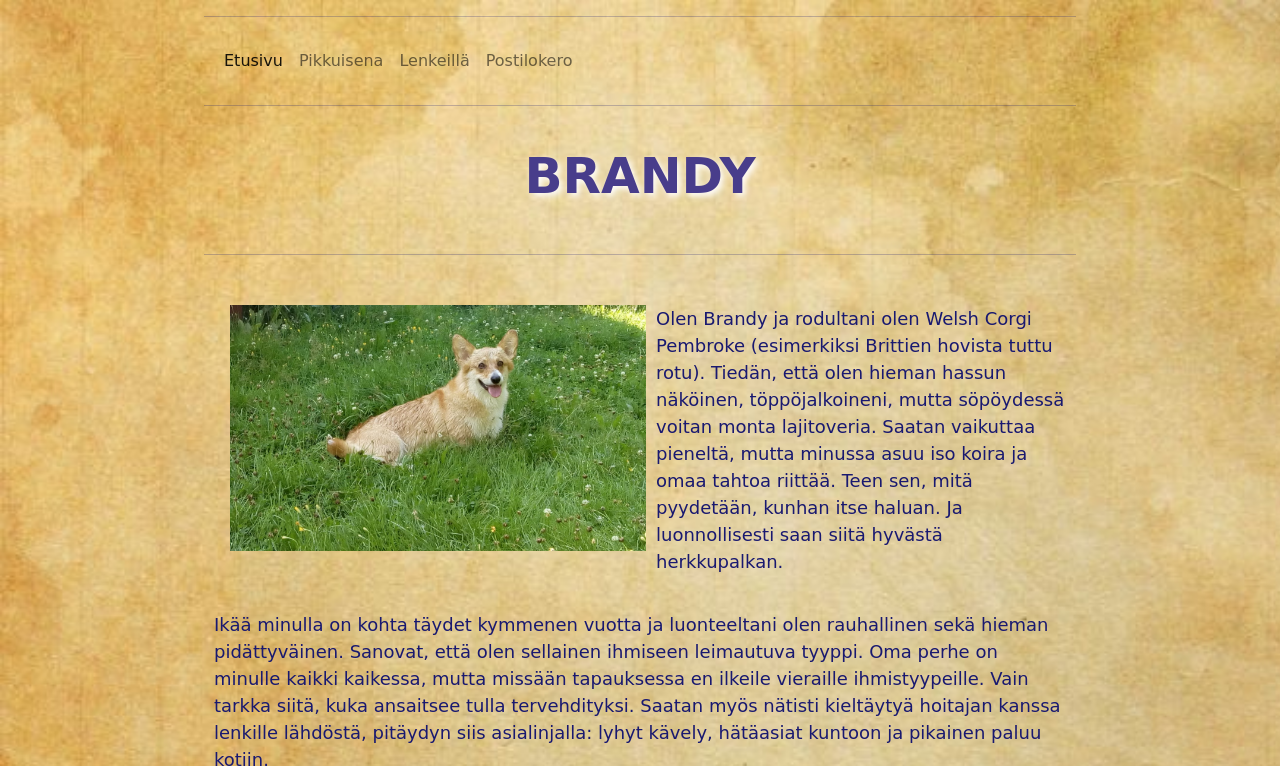
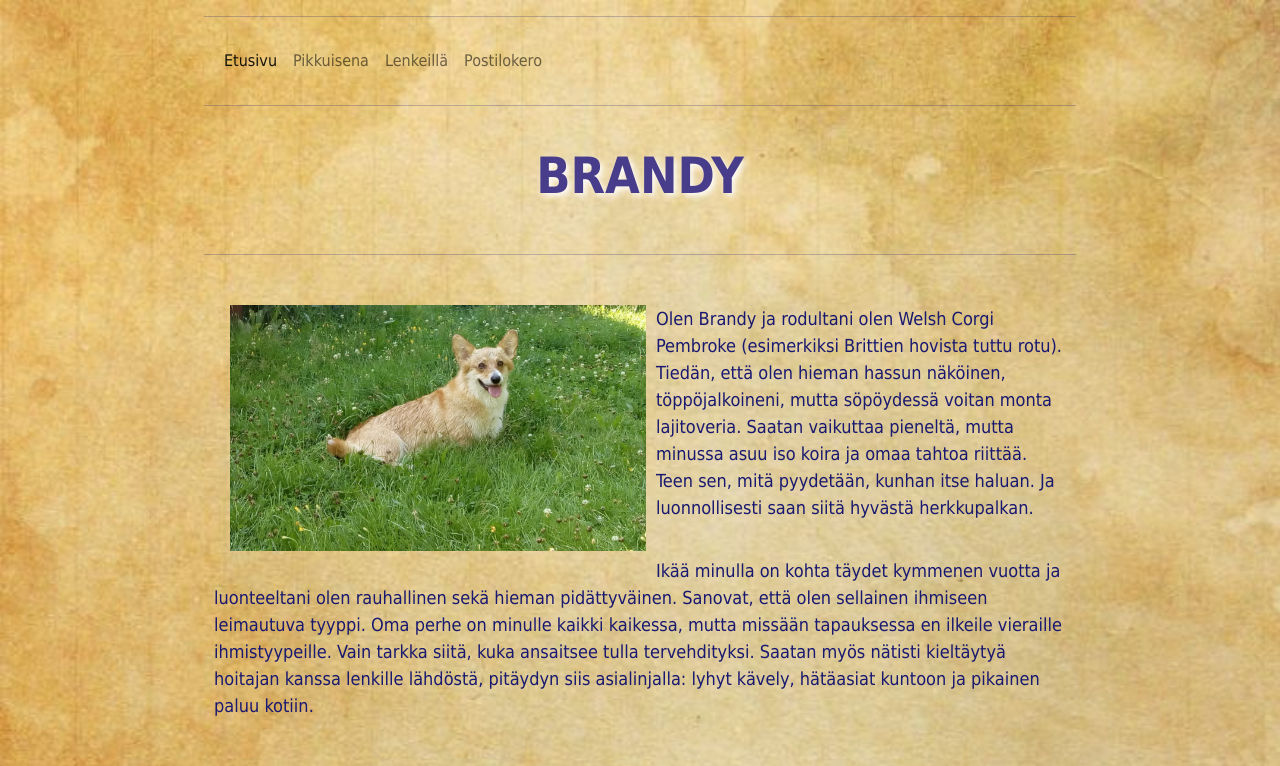
Before and after one commit to m11ru5ka/Brandy, a plain HTML site: page index.html in a window 1280 px wide. Shown: the top 766 px of the page. Drawn offline with nearby package versions, Linux system fonts and the light colour scheme.

Commit message:
Update style.css

```diff
--- a/style.css
+++ b/style.css
@@ -8,7 +8,7 @@ body
 	width: 70%;
 	margin-left: auto;
 	margin-right: auto;
-	font-family: Fantasy, Papyrus;	font-family: Cursive, Lucida-Handwriting;
+	font-family: Papyrus, Tahoma, Verdana;
 }
 
 
@@ -98,6 +98,7 @@ Footer	{
     background-color: papayawhip;
 	color: black;
 	background-image: none;
+	  font-family: Verdana;
   }
   h1, h2 {
 	 color: black;
```
